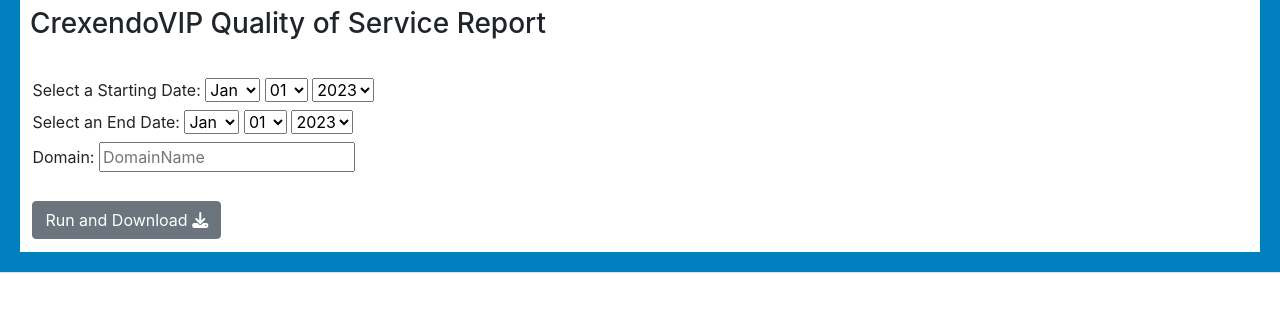
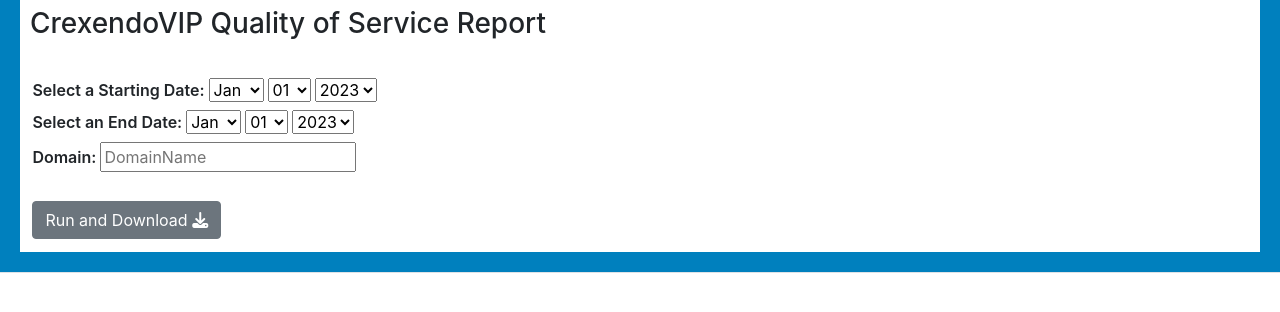
Before and after one commit to mrarcher2000/crexendo-smsparser, a website: page public/qos.html in a window 1280 px wide. Shown: the part 60-372 px from the top of the page. Drawn offline with nearby package versions, Linux system fonts and the light colour scheme; no server answers.

Commit message:
change text sizing

```diff
--- a/public/qos.html
+++ b/public/qos.html
@@ -18,7 +18,7 @@
         </div>
         <div style="padding:1%" class="bg-white">
             <div class="">
-                <div class="" style="padding:0;">
+                <div class="" style="font-weight:600; padding:0;">
                     <label class="form-label" for="selectTimeStart">Select a Starting Date:</label>
                     <select class="form-select" id="selectTimeStartMonth" aria-label="Select a month">
                         <option selected value="01">Jan</option>
@@ -76,7 +76,7 @@
                 </div>
             </div>
             <div class="">
-                <div class="" style="padding:0;">
+                <div class="" style="font-weight:600; padding:0;">
                     <label class="form-label" for="selectTimeEnd">Select an End Date:</label>
                     <select class="form-select" id="selectTimeEndMonth" aria-label="Select a month">
                         <option selected value="01">Jan</option>
@@ -134,7 +134,7 @@
                 </div>
             </div>
             <div class="">
-                <div class="">
+                <div style="font-weight:600;">
                     <label for="domain" class="form-label">Domain: </label>
                     <input type="text" class="form-control-md" id="domain" placeholder="DomainName">
                 </div>
```
